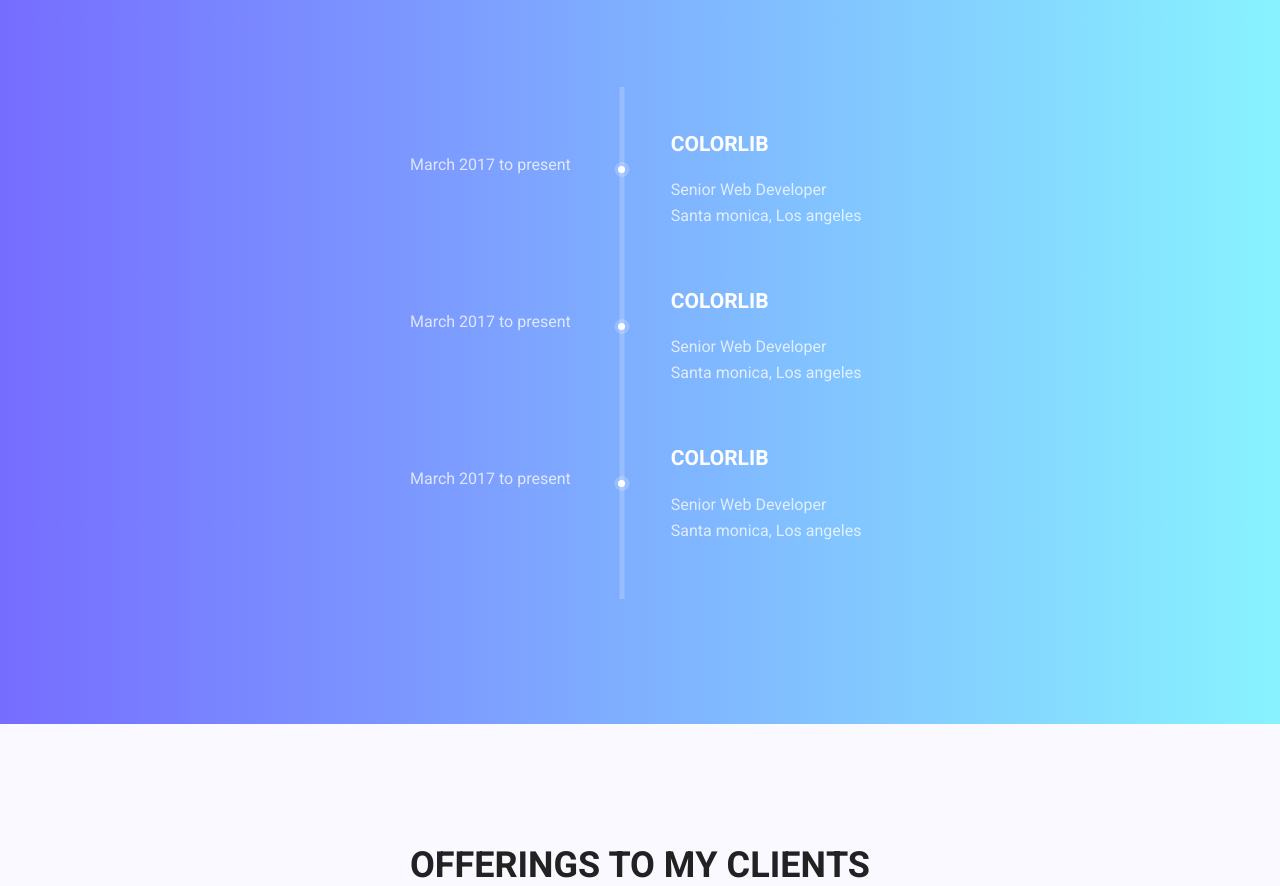
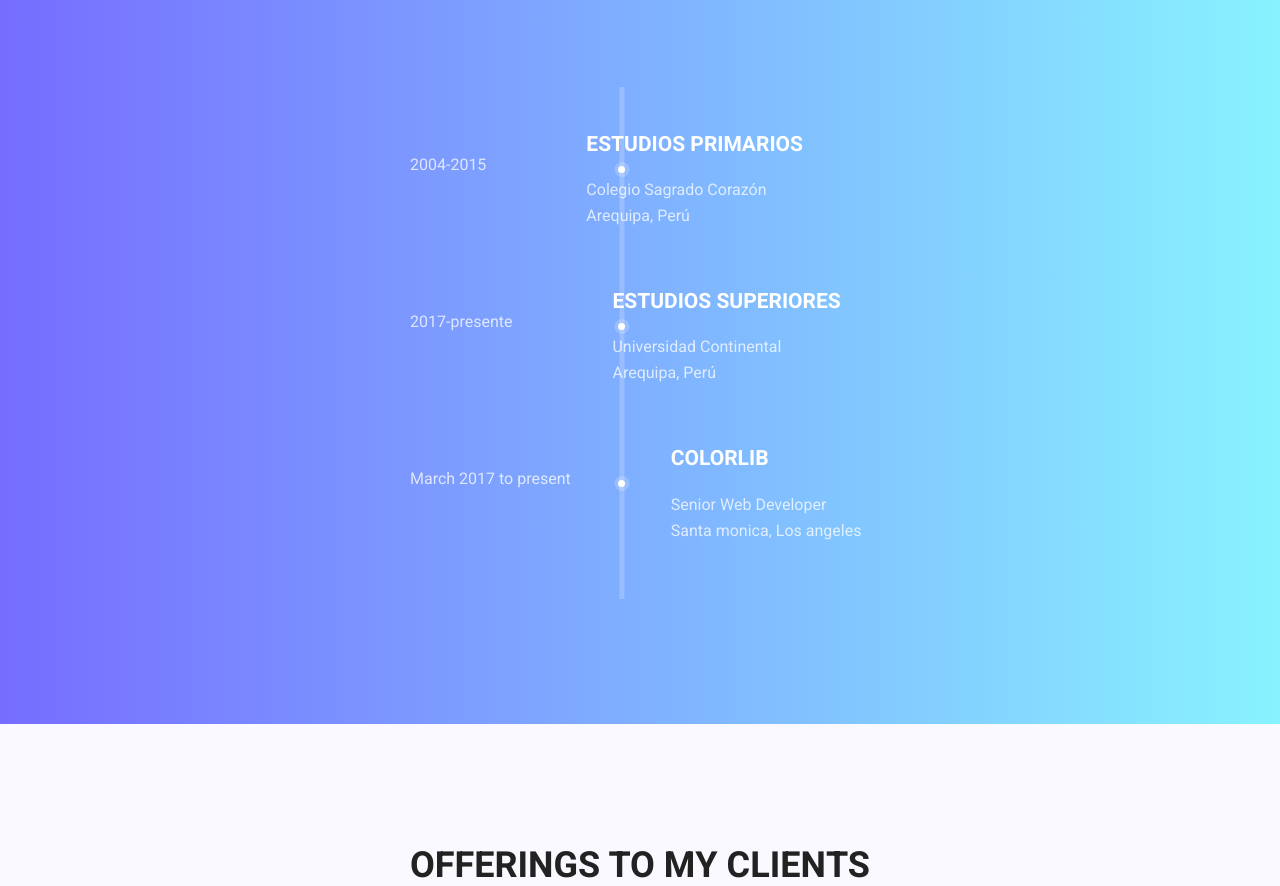
Before and after one commit to ceciliadazanunez/Pagina-Web, a plain HTML site: page index.html in a window 1280 px wide. Shown: the part 1760-2646 px from the top of the page. Drawn offline with Linux system fonts and the light colour scheme.

Commit message:
Update index.html

```diff
--- a/index.html
+++ b/index.html
@@ -38,7 +38,7 @@
 						<div class="collapse navbar-collapse offset" id="navbarSupportedContent">
 							<ul class="nav navbar-nav menu_nav ml-auto">
 								<li class="nav-item active"><a class="nav-link" href="index.html">Inicio</a></li>
-								<li class="nav-item"><a class="nav-link" href="about-us.html">About</a></li>
+								<li class="nav-item"><a class="nav-link" href="about-us.html">SObre mi</a></li>
 								<li class="nav-item"><a class="nav-link" href="services.html">Services</a></li>
 								<li class="nav-item submenu dropdown">
 									<a href="#" class="nav-link dropdown-toggle" data-toggle="dropdown" role="button" aria-haspopup="true" aria-expanded="false">Pages</a>
@@ -203,11 +203,11 @@
 									<span></span>
 									<div class="media">
 										<div class="d-flex">
-											<p>March 2017 to present</p>
+											<p>2004-2015</p>
 										</div>
 										<div class="media-body">
-											<h4>Colorlib</h4>
-											<p>Senior Web Developer <br />Santa monica, Los angeles</p>
+											<h4>Estudios Primarios</h4>
+											<p>Colegio Sagrado Corazón <br />Arequipa, Perú</p>
 										</div>
 									</div>
 								</li>
@@ -215,11 +215,11 @@
 									<span></span>
 									<div class="media">
 										<div class="d-flex">
-											<p>March 2017 to present</p>
+											<p>2017-presente</p>
 										</div>
 										<div class="media-body">
-											<h4>Colorlib</h4>
-											<p>Senior Web Developer <br />Santa monica, Los angeles</p>
+											<h4>Estudios Superiores</h4>
+											<p>Universidad Continental <br />Arequipa, Perú</p>
 										</div>
 									</div>
 								</li>
```
